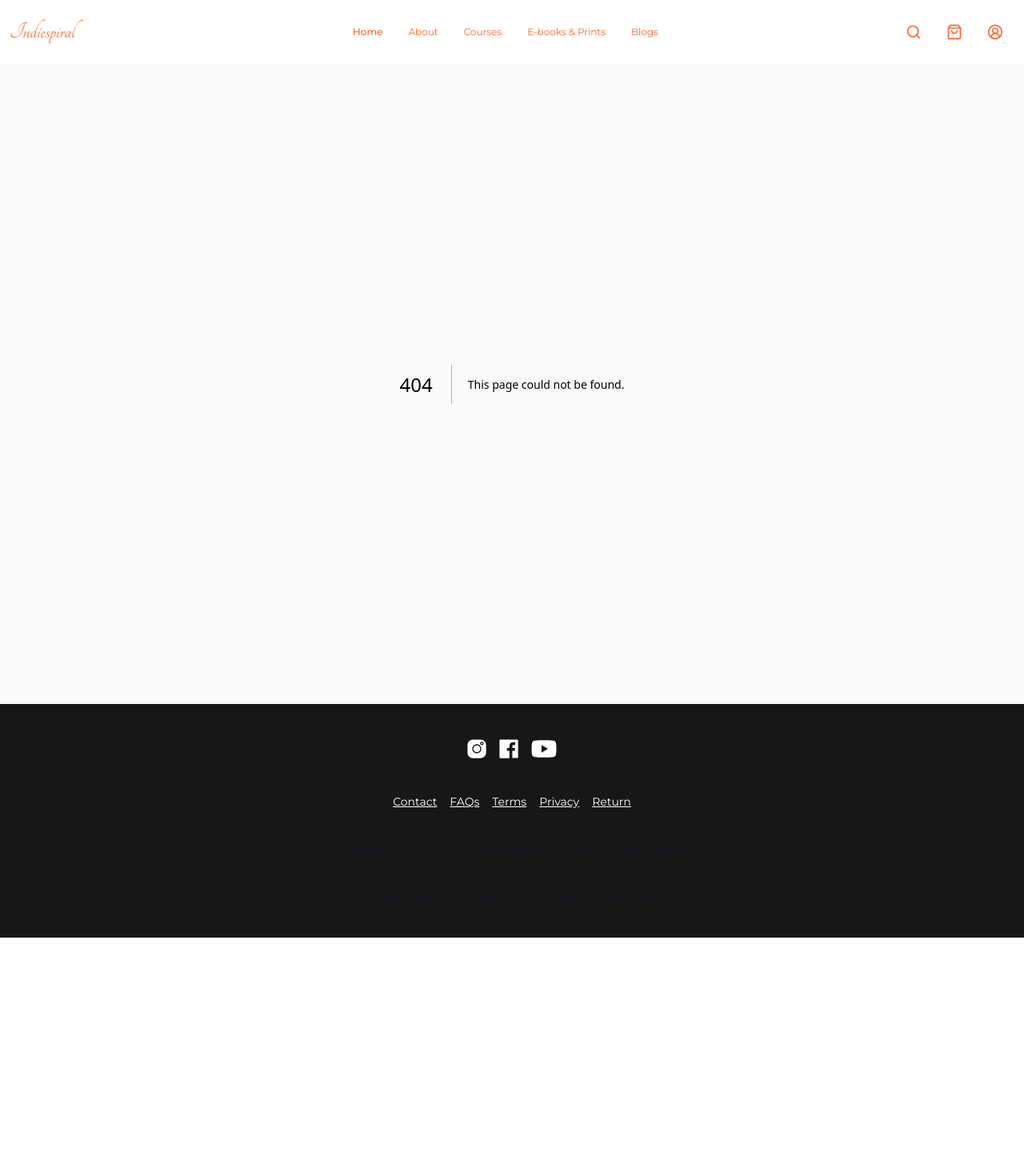
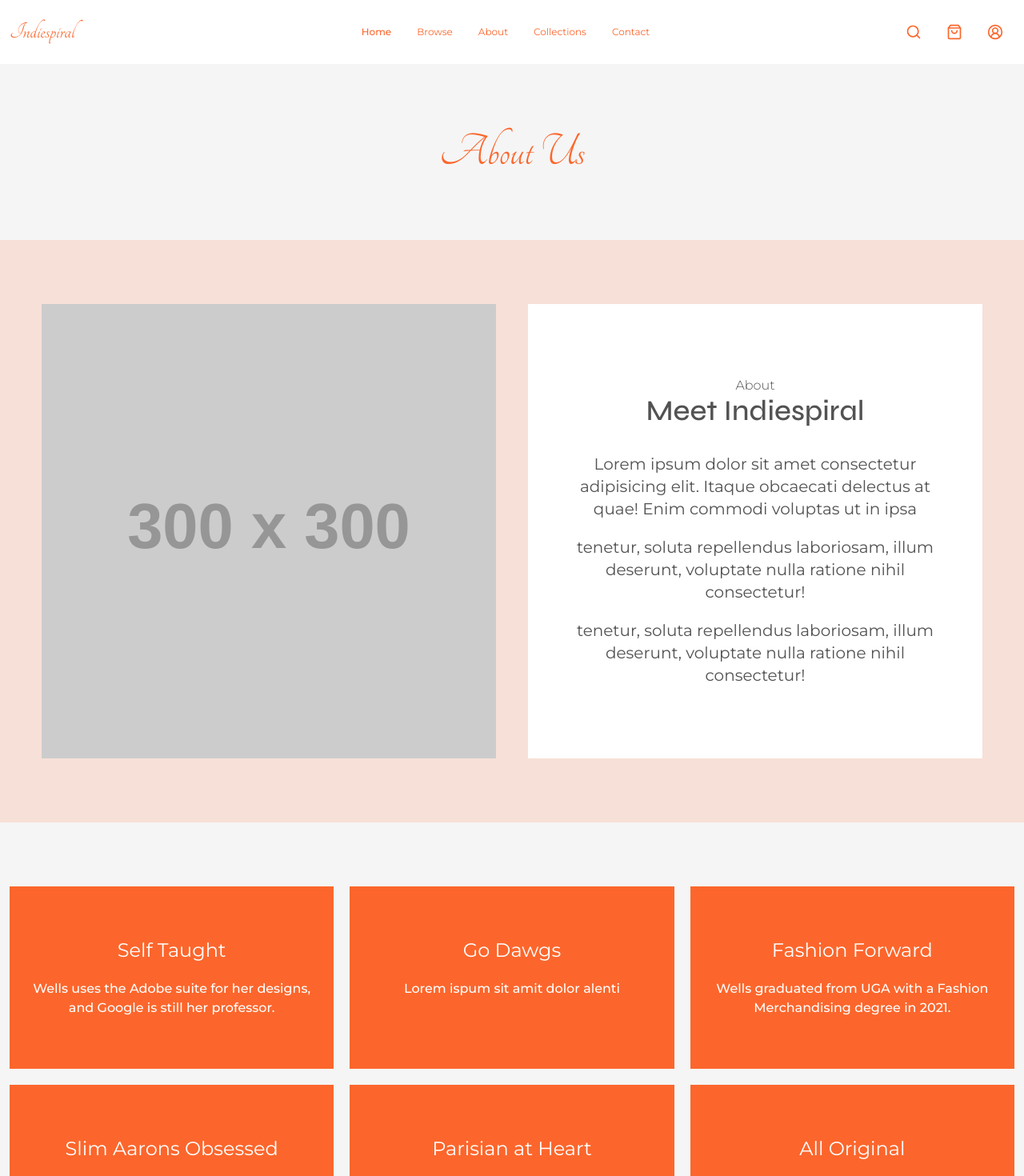
Before and after one commit to Ka1ki/indiespiral, a Next.js app: page /about in a window 1280 px wide. Before the commit this address had no page. Shown: the top 1470 px of the page at 80% size. Before the commit the page ends 1172 px from the top, so only its background shows below. Built offline with nearby package versions, Linux system fonts and the light colour scheme.

Commit message:
updated.

```diff
--- /dev/null
+++ b/app/about/page.jsx
@@ -0,0 +1,97 @@
+import { title } from "process";
+
+const AboutUs = () => {
+  return (
+    <div>
+      <h1 className="text-center text-6xl font-tangerine py-20 text-primary">
+        About Us
+      </h1>
+
+      <AboutUsInfo></AboutUsInfo>
+      <GridSquares></GridSquares>
+    </div>
+  );
+};
+
+const AboutUsInfo = ({ image, description }) => {
+  return (
+    <div className="bg-primary/15 p-10">
+      <div className="container mx-auto grid grid-cols-2 gap-10 px-3 p-10">
+        <div>
+          <img
+            src="https://placehold.co/300x300"
+            className="object-cover w-full h-full"
+            alt=""
+          />
+        </div>
+
+        <div className="bg-white p-10 flex flex-col items-center justify-center text-center">
+          <span className="font-light">About</span>
+          <h1 className="font-syne font-medium text-4xl mb-8">
+            Meet Indiespiral
+          </h1>
+
+          <div className="text-xl space-y-5">
+            <p>
+              Lorem ipsum dolor sit amet consectetur adipisicing elit. Itaque
+              obcaecati delectus at quae! Enim commodi voluptas ut in ipsa
+            </p>
+            <p>
+              tenetur, soluta repellendus laboriosam, illum deserunt, voluptate
+              nulla ratione nihil consectetur!
+            </p>
+            <p>
+              tenetur, soluta repellendus laboriosam, illum deserunt, voluptate
+              nulla ratione nihil consectetur!
+            </p>
+          </div>
+        </div>
+      </div>
+    </div>
+  );
+};
+
+const GridSquares = () => {
+  const gridData = [
+    {
+      title: "Self Taught",
+      text: "Wells uses the Adobe suite for her designs, and Google is still her professor. ",
+    },
+    {
+      title: "Go Dawgs",
+      text: "Lorem ispum sit amit dolor alenti",
+    },
+    {
+      title: "Fashion Forward",
+      text: "Wells graduated from UGA with a Fashion Merchandising degree in 2021.",
+    },
+    {
+      title: "Slim Aarons Obsessed",
+      text: "Wells finds a ton of inspiration from Slim Aarons photography.",
+    },
+    {
+      title: "Parisian at Heart",
+      text: "Paris is Wells's favorite city... hello land of silk scarves!",
+    },
+    {
+      title: "All Original",
+      text: "All of the designs on Swells are drawn by Wells.",
+    },
+  ];
+
+  return (
+    <div className="grid grid-cols-3 gap-5 py-20 container mx-auto px-3">
+      {gridData.map((item, index) => (
+        <div
+          key={index}
+          className={`p-5 text-center text-white bg-primary py-16 space-y-5`}
+        >
+          <h1 className="text-2xl">{item.title}</h1>
+          <p className="font-medium whitespace-pre-line">{item.text}</p>
+        </div>
+      ))}
+    </div>
+  );
+};
+
+export default AboutUs;
--- a/app/layout.jsx
+++ b/app/layout.jsx
@@ -35,7 +35,7 @@ export default function RootLayout({ children }) {
   return (
     <html lang="en" data-theme="corporate">
       <body
-        className={`${montserrat.variable} ${tangerine.variable} ${syne.variable} font-sans bg-neutral-50`}
+        className={`${montserrat.variable} ${tangerine.variable} ${syne.variable} font-sans bg-neutral-100`}
       >
         <ToastContainer
           position="top-right"
--- a/app/shop/wishlist/page.jsx
+++ b/app/shop/wishlist/page.jsx
@@ -49,7 +49,7 @@ const WishlistPage = () => {
 
   if (wishlist.isError) {
     return (
-      <div className="container mx-auto px-4 py-24">
+      <div className="container mx-auto px-4">
         <div className="alert alert-error">
           <svg
             xmlns="http://www.w3.org/2000/svg"
--- a/components/Footer.jsx
+++ b/components/Footer.jsx
@@ -2,7 +2,7 @@
 import Link from "next/link";
 function Footer() {
   return (
-    <footer className="p-10 bg-neutral-900 footer footer-center text-base-content">
+    <footer className="p-10 bg-primary text-white footer footer-center text-base-content">
       <nav>
         <div className="flex items-center justify-center gap-4 text-white">
           <a>
--- a/components/Navbar.jsx
+++ b/components/Navbar.jsx
@@ -88,17 +88,17 @@ function Navbar() {
             <Link href="/" className="font-medium ">
               Home
             </Link>
+            <Link href="/shop" className=" whitespace-nowrap">
+              Browse
+            </Link>
             <Link href="/about" className="">
               About
             </Link>
-            <Link href="/courses" className="">
-              Courses
+            <Link href="/collections" className="">
+              Collections
             </Link>
-            <Link href="/shop" className=" whitespace-nowrap">
-              E-books & Prints
-            </Link>
-            <Link href="/blogs" className="">
-              Blogs
+            <Link href="/contact" className="">
+              Contact
             </Link>
           </div>
 
--- a/components/SearchFilter.jsx
+++ b/components/SearchFilter.jsx
@@ -161,7 +161,7 @@ const SearchFilter = ({ shopVariants, categories = [] }) => {
   };
 
   return (
-    <div className="w-64 bg-transparent">
+    <div className="w-96 bg-white p-5">
       <div className="px-2 pb-4">
         <div className="flex justify-between items-center">
           <h2 className="text-xl text-base-content">Filters</h2>
```
